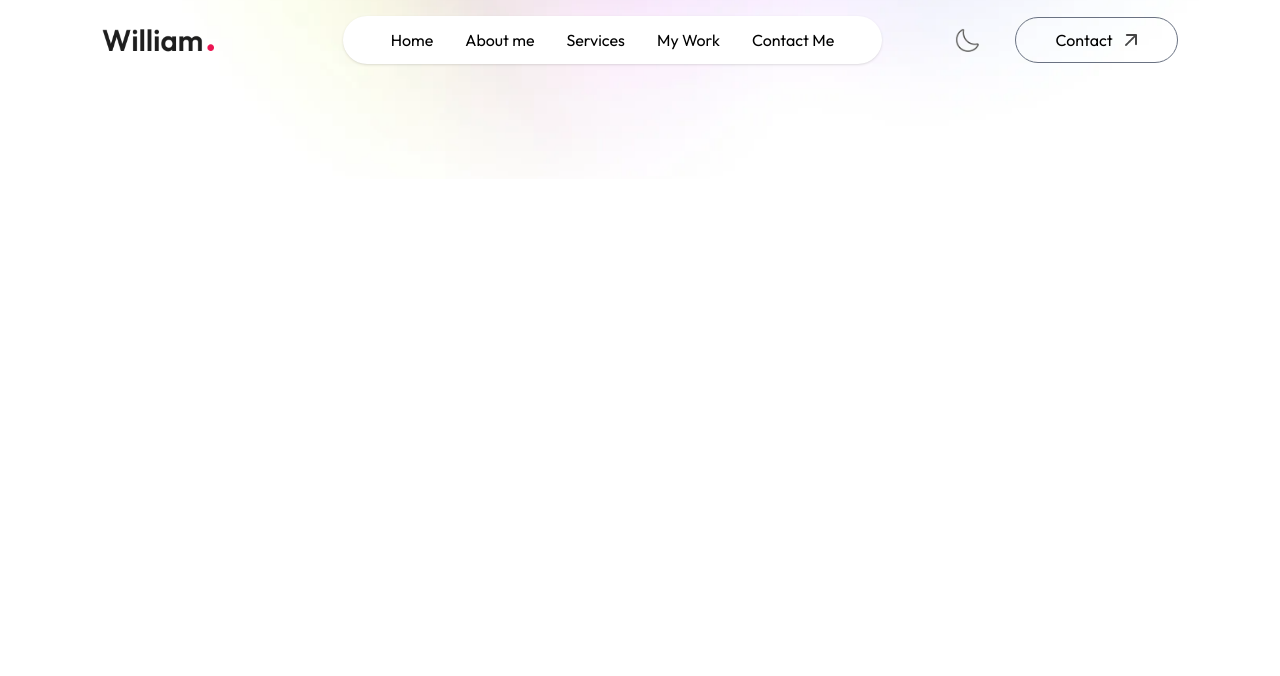
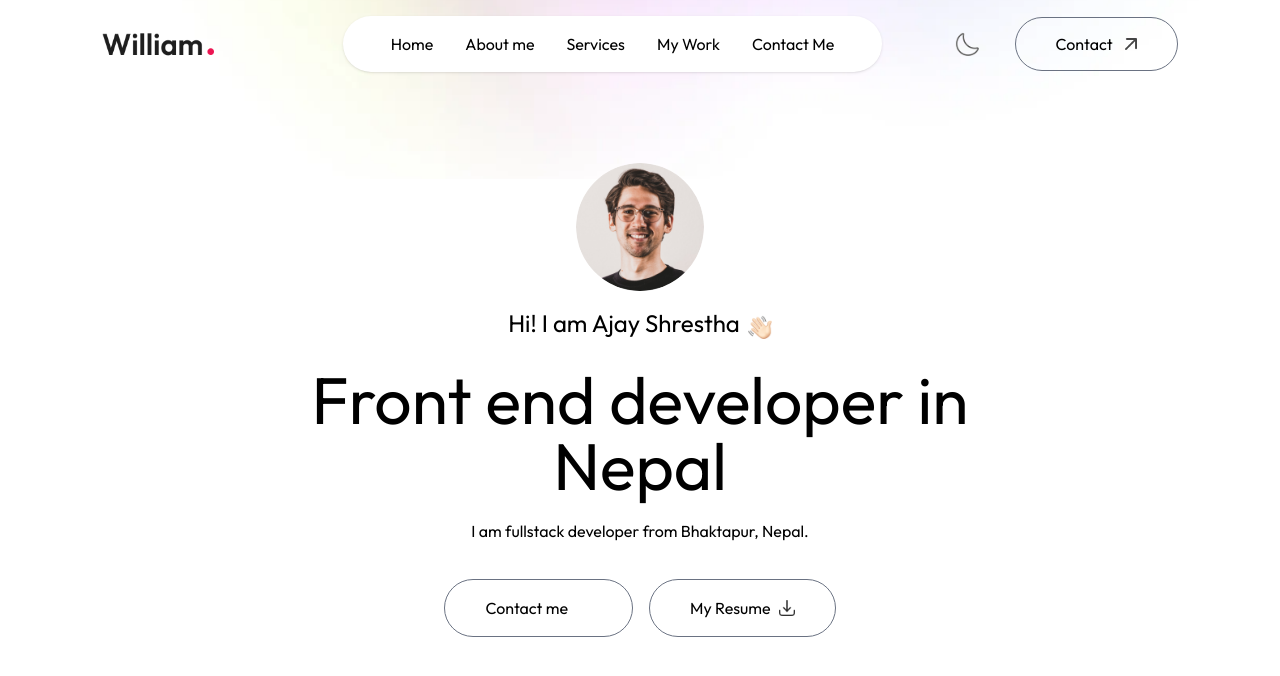
Before and after one commit to ajaysth/myPortfolio-nextjs, a Next.js app: page / in a window 1280 px wide. Shown: the top 676 px of the page. Built offline with nearby package versions, Linux system fonts and the light colour scheme; a web font is replaced by a local one.

Commit message:
header section done

```diff
--- a/app/components/Header.jsx
+++ b/app/components/Header.jsx
@@ -1,18 +1,24 @@
 import { assets } from '@/assets/assets'
 import React from 'react'
+import Image from 'next/image'
 
 const Header = () => {
   return (
-    <div>
+    <div className='w-11/12 max-w-3xl mx-auto h-screen flex flex-col items-center justify-center gap-4'>
         <div>
             <Image src={assets.profile_img} alt='' className='rounded-full w-32' />
 
         </div>
         <h3 className='flex items-end gap-2 text-xl md:text-2xl mb-3 font-Ovo'>Hi! I am Ajay Shrestha <Image src={assets.hand_icon} alt='' className='w-6' /></h3>
-        <h1 className='text-3xl sm:text-6xl lg:text-[66px]'>Front end developer in Nepal</h1>
+        <h1 className='text-3xl sm:text-6xl text-center lg:text-[66px]'>Front end developer in Nepal</h1>
         <p className='max-w-2xl mx-auto font-Ovo'>
             I am fullstack developer from Bhaktapur, Nepal.
         </p>
+
+        <div className='flex flex-col sm:flex-row items-center gap-4 mt-4'>
+          <a href="#contact" className='px-10 py-3 border rounded-full border-gray-500 flex items-center gap-2'>Contact me <Image src={assets.right_arrow_white} alt='' className=' w-4' /></a>
+          <a href="/sample-resume.pdf" download className='px-10 py-3 border rounded-full border-gray-500 flex items-center gap-2'>My Resume <Image src={assets.download_icon} alt='' className=' w-4' /></a>
+        </div>
     </div>
   )
 }
--- a/app/layout.js
+++ b/app/layout.js
@@ -18,7 +18,7 @@ export default function RootLayout({ children }) {
   return (
     <html lang="en">
       <body
-        className={`${outfit.className} ${ovo.className} antialiased`}
+        className={`${outfit.className} ${ovo.className} antialiased leading-8 overflow-x-hidden`}
       >
         {children}
       </body>
--- a/app/page.js
+++ b/app/page.js
@@ -1,9 +1,11 @@
 'use client'
 import Navbar from "@/app/components/Navbar";
+import Header from "@/app/components/Header";
 export default function Home() {
   return (
     <>
     <Navbar />
+    <Header />
     </>
   );
 }
```
